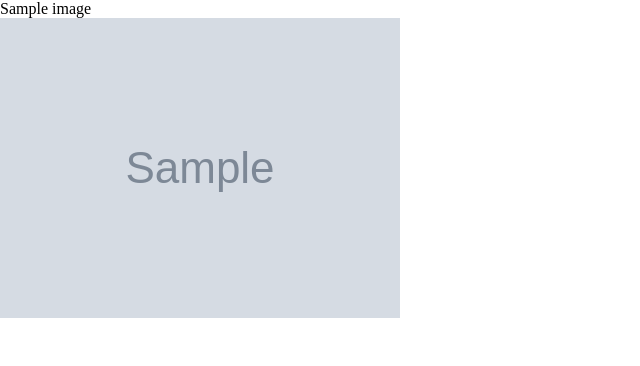
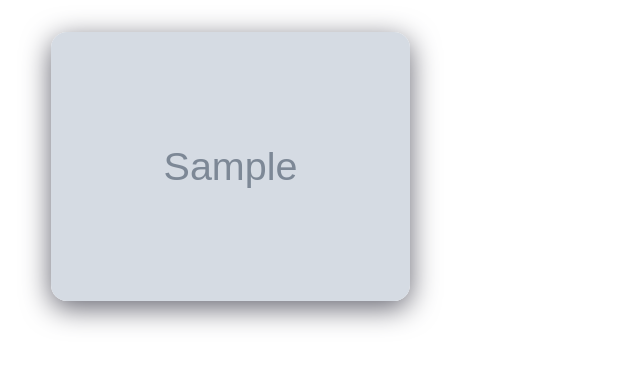
Before and after one commit to DarkMiclos/Prog2_projekt, a Django app: page /gallery/ in a window 1280 px wide. Shown: the part 75-441 px from the top of the page, without its empty margins (0-640 px from the left). Run offline with Django 3.2, Linux system fonts and the light colour scheme; tables that the repository leaves empty hold one stand-in row (values such as "Sample post"); grey boxes marked "Sample" are stand-in pictures; style sheets or scripts are compiled from the project's sources.

Commit message:
Display gallery images

```diff
--- a/static/scss/layouts/gallery.scss
+++ b/static/scss/layouts/gallery.scss
@@ -1,3 +1,22 @@
 .content {
   margin-top: 75px;
 }
+
+.gallery-image-container {
+  display: inline-block;
+  margin: 4vh 0 0 4vw;
+
+  .gallery-image {
+    max-width: 28vw;
+    max-height: auto;
+    transition: transform 2s ease-in-out;
+    border-radius: 1em;
+    box-shadow: rgba(100, 100, 111, 1) 0px 7px 29px 0px;
+    cursor: pointer;
+  }
+  .gallery-image:hover {
+    transform: scale(1.2);
+  }
+}
+
+/* TODO media query for mobile and tablet view*/
--- a/templates/layouts/gallery.html
+++ b/templates/layouts/gallery.html
@@ -1,9 +1,12 @@
 {% extends "./base.html" %}
+{% load static %}
 {% block content %}
 <div class="content">
   {% for image in images %}
-  <p>{{ image.title }}</p>
-  <img src="/{{ image.image }}" alt="">
+  <div class="gallery-image-container">
+    <img src="/{{ image.image }}" alt="{{ image.title }}" class="gallery-image img-clicked">
+  </div>
   {% endfor %}
 </div>
+<script src="{% static 'javascript/modules/image_clicked.js' %}?{% now ' u'='' %}"></script>
 {% endblock content %}
```
Also changed, not shown: static/images/test1_11xljzW.jpg (added), static/images/test1_oktYXcq.jpg (added), static/images/test2_dIKtFqH.png (added), static/images/test3_gkKa4UW.png (added).
